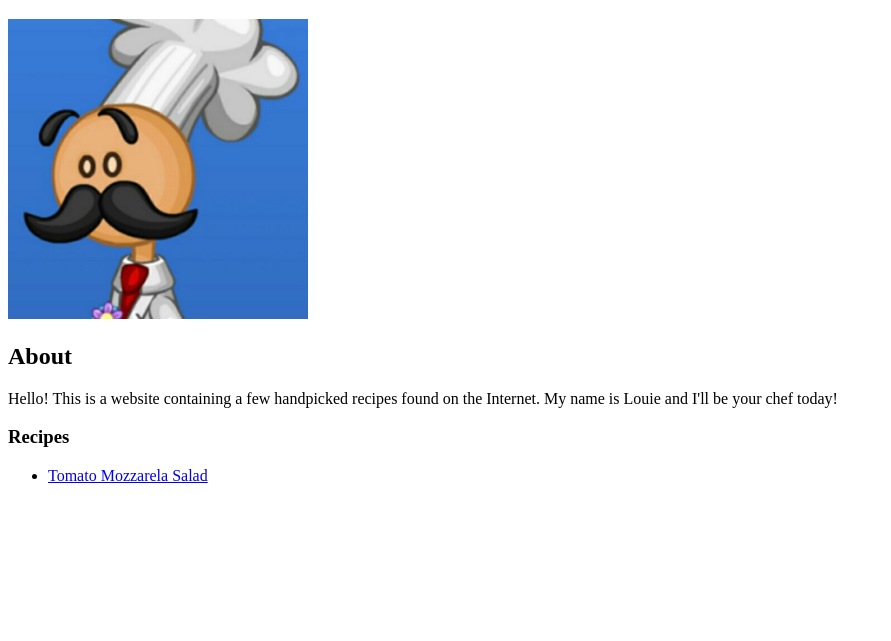
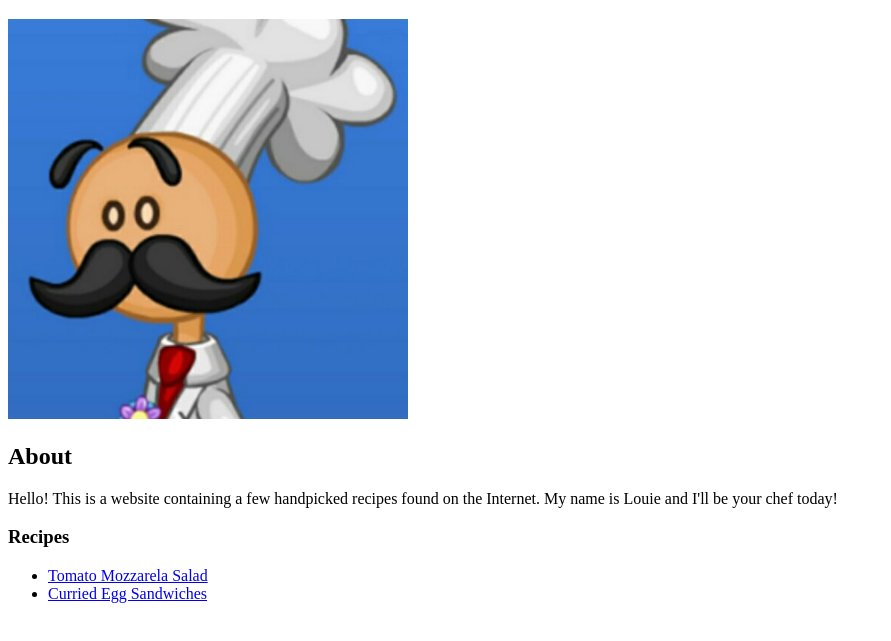
Before and after one commit to andrac-23/odin-recipes, a plain HTML site: page index.html in a window 1280 px wide. Shown: the part 61-702 px from the top of the page, without its empty margins (0-891 px from the left). Drawn offline with Linux system fonts and the light colour scheme.

Commit message:
Change imagesize and add ref to new recipe

```diff
--- a/index.html
+++ b/index.html
@@ -6,13 +6,14 @@
   </head>
   <body>
     <h1>Odin Recipes</h1>
-    <img src="./images/chef.jpg" width="300" alt="A drawing of the Chef!">
+    <img src="./images/chef.jpg" width="400" alt="A drawing of the Chef!">
     <h2>About</h2>
     <p>Hello! This is a website containing a few handpicked recipes found on the Internet.
        My name is Louie and I'll be your chef today!</p>
     <h3>Recipes</h3>
     <ul>
-      <li><p><a href="./recipes/tomato-mozzarella-salad.html">Tomato Mozzarela Salad</a></p></li>
+      <li><a href="./recipes/tomato-mozzarella-salad.html">Tomato Mozzarela Salad</a></li>
+      <li><a href="./recipes/curried-egg-sandwiches.html">Curried Egg Sandwiches</a></li>
     </ul>
   </body>
 </html>
```
